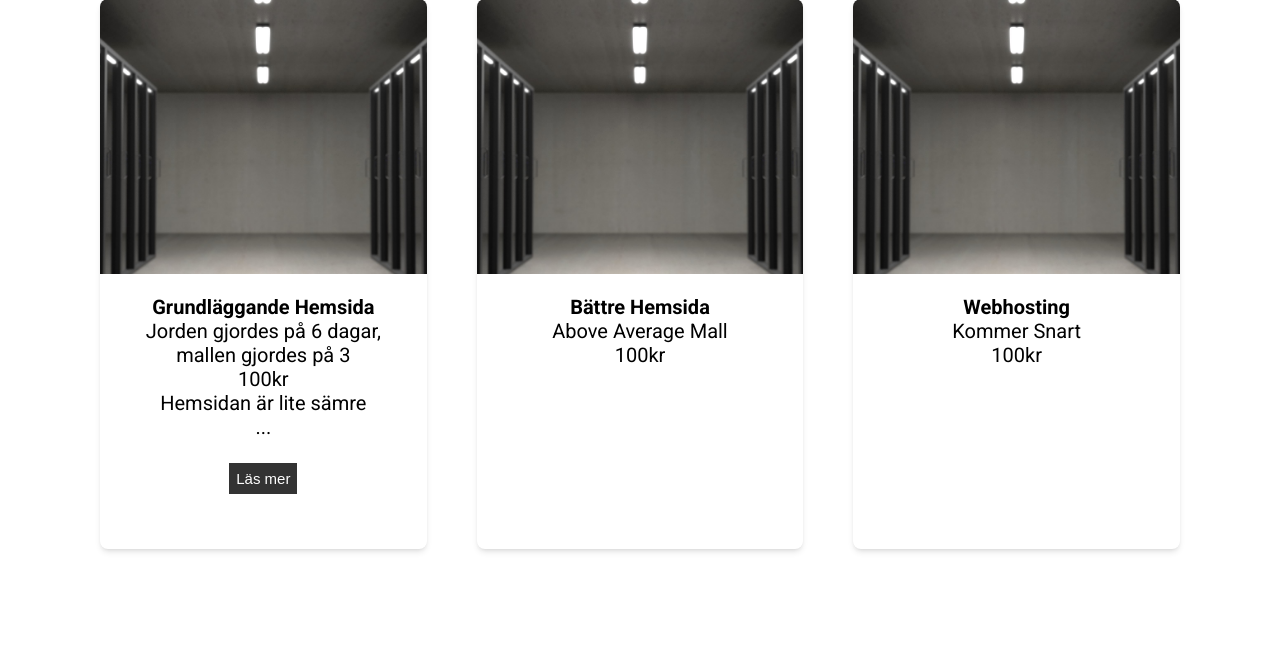
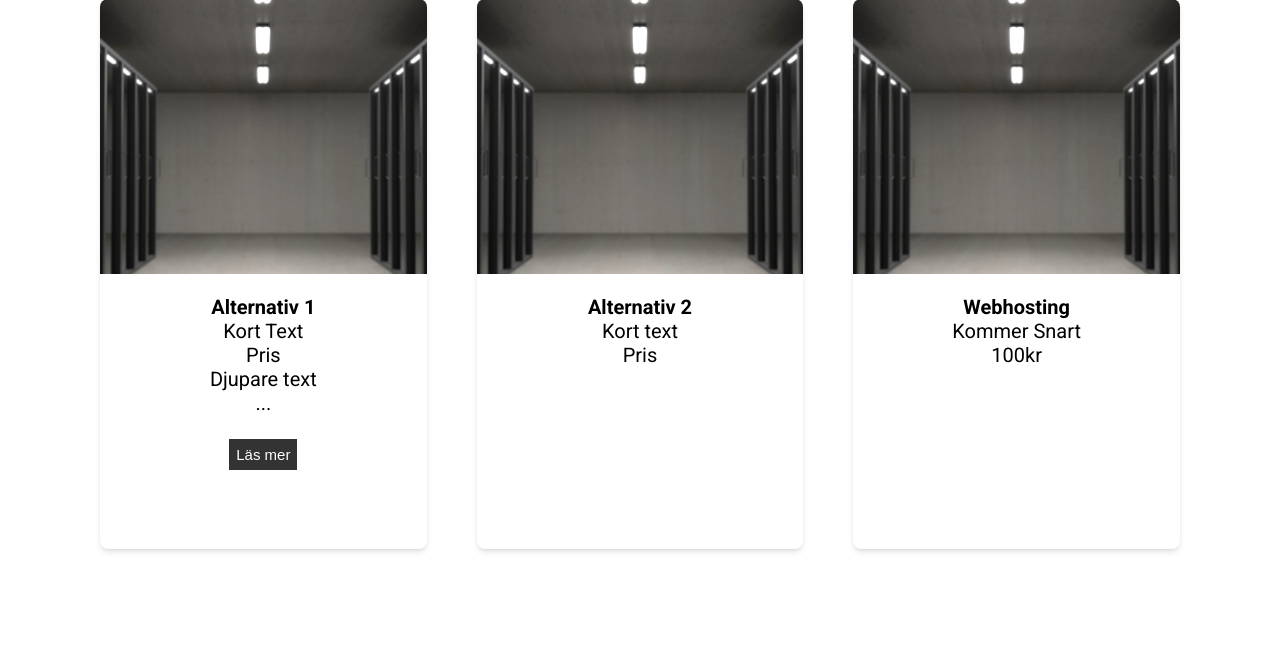
Before and after one commit to oscarskold/Hemsida-webdhs, a PHP site: page /html/Services.html in a window 1280 px wide. Shown: the part 375-1030 px from the top of the page. Run offline with PHP 8.4, Linux system fonts and the light colour scheme.

Commit message:
Changed Banner bre

```diff
--- a/css/homepage.css
+++ b/css/homepage.css
@@ -30,7 +30,7 @@ body {
     object-position: center;
     grid-column: span 13;
     grid-row: span 5;
-    background-image: url(../img/banner.png);
+    background-image: url(../img/banner.jpg);
     background-position: center;
     background-size: cover;
     transition: all .3s ease-in-out;
--- a/html/Services.html
+++ b/html/Services.html
@@ -48,10 +48,10 @@
         <div class="cards">
             <img src="../img/banner.png" alt="">
             <div>
-                <span class="t1">Grundläggande Hemsida</span>
-                <span>Jorden gjordes på 6 dagar, mallen gjordes på 3</span>
-                <span>100kr</span>
-                <span>Hemsidan är lite sämre</span><span id="dots">...</span>
+                <span class="t1">Alternativ 1</span>
+                <span>Kort Text</span>
+                <span>Pris</span>
+                <span>Djupare text</span><span id="dots">...</span>
                 <span id="more">Lorem ipsum <br> pung</span> <br>
                 <button onclick="Readmore()" id="myBtn" class="rm">Läs mer</button>
             </div>
@@ -59,9 +59,9 @@
         <div class="cards">
             <img src="../img/banner.png" alt="">
             <div>
-                <span class="t1">Bättre Hemsida</span>
-                <span>Above Average Mall</span>
-                <span>100kr</span>
+                <span class="t1">Alternativ 2</span>
+                <span>Kort text</span>
+                <span>Pris</span>
             </div>
         </div>
         <div class="cards">
```
Also changed, not shown: img/banner.jpg (renamed from img/Databas.jpg).
